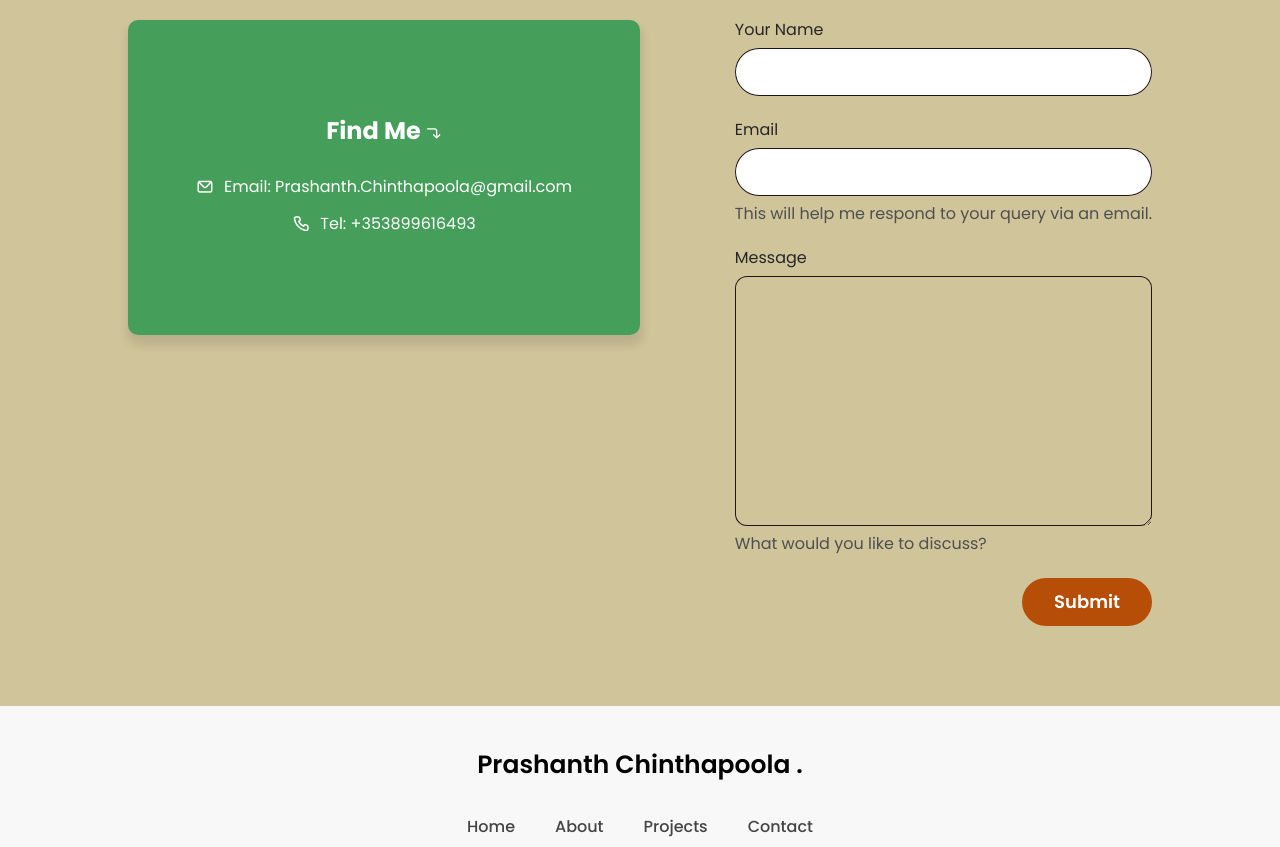
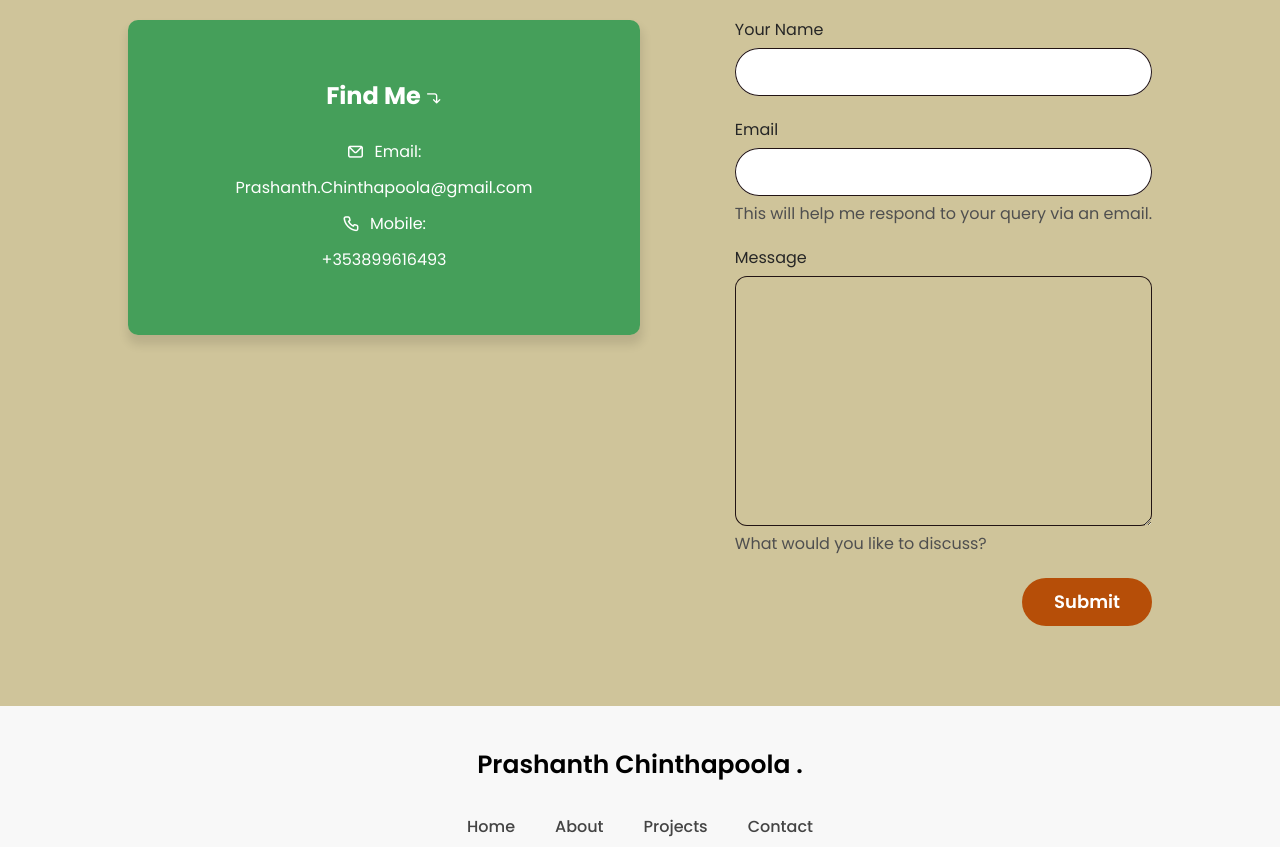
Before and after one commit to PrashanthChinthapoola/Portfolio, a website: page index.html in a window 1280 px wide. Shown: the part 2260-3107 px from the top of the page. Drawn offline with nearby package versions, Linux system fonts and the light colour scheme.

Commit message:
'portfolio'

```diff
--- a/index.html
+++ b/index.html
@@ -203,8 +203,16 @@
              <div class="col">
                 <div class="contact-info">
                     <h2>Find Me <i class="uil uil-corner-right-down"></i></h2>
-                    <p><i class="uil uil-envelope"></i> Email: Prashanth.Chinthapoola@gmail.com</p>
-                    <p><i class="uil uil-phone"></i> Tel: +353899616493</p>
+                    <p>
+                        <i class="uil uil-envelope"></i>
+                        Email:
+                    </p>
+                    <p>Prashanth.Chinthapoola@gmail.com</p>
+                    <p>
+                        <i class="uil uil-phone"></i>
+                        Mobile:
+                    </p>
+                    <p>+353899616493</p>
                 </div>
              </div>
              <form
```
